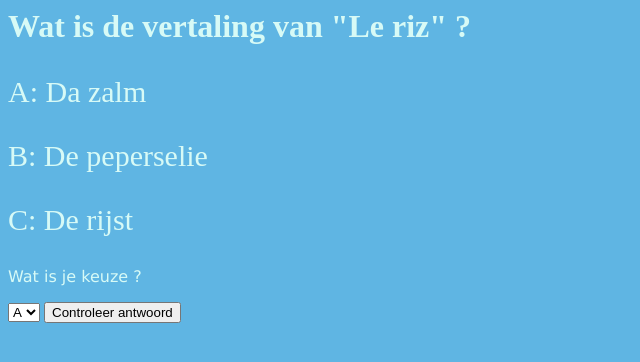
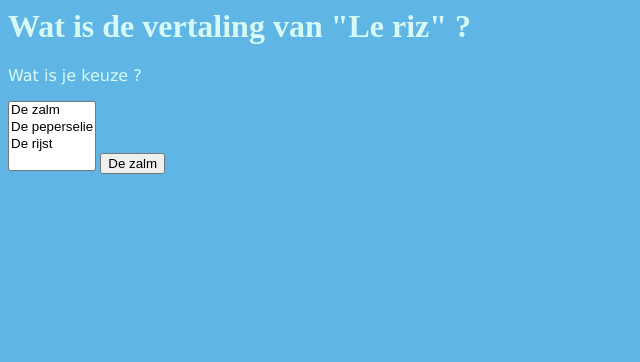
Before and after one commit to TuxGhost/TalenOefenen, a Flask app: page /Frans in a window 1280 px wide. Shown: the top 362 px of the page, without its empty margins (0-640 px from the left). Run offline with Flask 3, Linux system fonts and the light colour scheme.

Commit message:
18/09/23

```diff
--- a/app.py
+++ b/app.py
@@ -1,9 +1,13 @@
 from flask import Flask
 from flask import render_template
 from flask import request
+from flask import session
 import random
 
+random.seed()
+
 app = Flask(__name__)
+app.secret_key ="abcdefghijklmnopqrstuvwxyz"
 
 woordenGenereren = True
 fr = []
@@ -17,34 +21,35 @@ tekstJ = 'correct.'
 tekstF = 'incorrect.'
 score = 0
 lengte = len(fr)
+oplossing =''
 
-#while woordenGenereren:
-optieA = random.randint(0,lengte)
-optieB = random.randint(0,lengte)
-optieC = random.randint(0,lengte)
-optieABC = random.randint(0,2)
-if optieA == optieB or optieB == optieC or optieC == optieA:
-    optieA = random.randint(0,lengte)
-    optieB = random.randint(0,lengte)
-oplossingA = nl[optieA]
-oplossingB = nl[optieB]
-oplossingC = nl[optieC]
-if optieABC == 0:
-    fransWoord = fr[optieA]
-    oplossing = 'A'
-if optieABC == 1:
-    fransWoord = fr[optieB]
-    oplossing = 'B'
-if optieABC == 2:
-    fransWoord = fr[optieC]
-    oplossing = 'C'
 
+test = ""
 @app.route('/')
 def index():
     return render_template('index.html')
 
 @app.route('/Frans', methods = ['GET'])
 def frans():
+    optieA = random.randint(0,lengte)
+    optieB = random.randint(0,lengte)
+    optieC = random.randint(0,lengte)
+    optieABC = random.randint(0,2)
+    if optieA == optieB or optieB == optieC or optieC == optieA:
+        optieA = random.randint(0,lengte)
+        optieB = random.randint(0,lengte)
+    oplossingA = nl[optieA]
+    oplossingB = nl[optieB]
+    oplossingC = nl[optieC]
+    if optieABC == 0:
+        fransWoord = fr[optieA]
+        session["oplossing"] = 'A'
+    if optieABC == 1:
+        fransWoord = fr[optieB]
+        session["oplossing"] = 'B'
+    if optieABC == 2:
+        fransWoord = fr[optieC]
+        session["oplossing"] = 'C'
     return render_template('Frans.html', title='Quiz Frans', vraag = fransWoord , antwoord = oplossingA, antiwoord = oplossingB, woordant = oplossingC)
 
 @app.route('/Engels', methods = ['GET'])
@@ -58,11 +63,14 @@ def duits():
 @app.route('/controleer',methods=['POST'])
 def controleer():
     antwoord = request.form.get("antwoord")
+    opl = session.get("oplossing")
+    print("oplossing: ")
+    print(opl)
     tekst = 'Wat denk je zelf?'
-    if antwoord == oplossing:
+    if antwoord == session["oplossing"]:
         tekst = 'Uw antwoord is correct.'
     else:
-        tekst = 'Uw antwoord is foutief.'
+        tekst = 'Uw antwoord is fout.'
     return render_template('controleer.html', title = 'controle', tekst = tekst)
 
 app.run(host='0.0.0.0', port=9001)
--- a/data/Het eten.txt
+++ b/data/Het eten.txt
@@ -80,7 +80,7 @@ Het zakje,Le sachet
 De kabeljauw,Le cabillaud
 De garnaal,La crevette
 De mossel,La moule
-Da zalm,Le saumon
+De zalm,Le saumon
 De confituur,La confiture
 De specerij,L'epice
 De kruiden,Les herbes
--- a/static/mycss.css
+++ b/static/mycss.css
@@ -6,3 +6,7 @@ body{
 .foutboodschap {
         color: red;
 }
+#test {
+        color:blueviolet;
+        background-color: bisque;
+}
--- a/templates/Frans.html
+++ b/templates/Frans.html
@@ -6,19 +6,16 @@
     </head>
     <body>
         <div>
-        <h1>Wat is de vertaling van "{{ vraag }}" ? </h1>
-            <p style="font-size:30px" style="font-family:verdana">A: {{antwoord}}</p>
-            <p style="font-size:30px" style="font-family:verdana">B: {{antiwoord}}</p>
-            <p style="font-size:30px" style="font-family:verdana">C: {{woordant}}</p>
-        </div>
+            <h1>Wat is de vertaling van "{{ vraag }}" ? </h1>
+
         <div> <p style="font-family:verdana">Wat is je keuze ?
             <form action="/controleer" method="post">
-                <select name="antwoord" method="GET" action ="/">
-                    <option value="A">A</option>
-                    <option value="B">B</option>
-                    <option value="C">C</option>
+                <select name="antwoord" method="GET" action ="/" multiple>
+                    <option value="A">{{antwoord}}</option>
+                    <option value="B">{{antiwoord}}</option>
+                    <option value="C">{{woordant}}</option>
                     </select>
-                <button type="submit" value="Controleer">Controleer antwoord</button>
+                <button type="submit" value="Controleer">{{antwoord}}</button>
             </form>
         </select></p></div>
     </body>
--- a/templates/controleer.html
+++ b/templates/controleer.html
@@ -4,7 +4,7 @@
         <link rel="stylesheet" type="text/css" href="{{url_for('.static', filename='mycss.css')}}">
     </head>
     <body>
-        <div><h1>{{tekst}}</h1>
+        <div><h1 id="test">{{tekst}}</h1>
             <a href="/Frans">nieuwe vraag</a>
         </div></body>
 </html>
```
